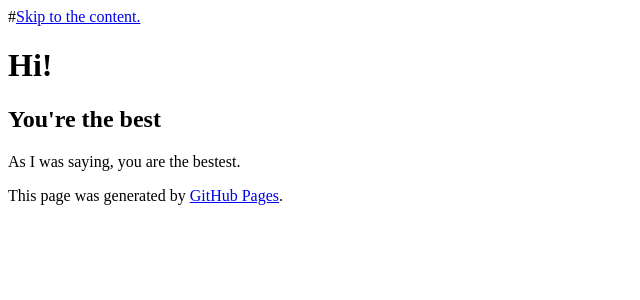
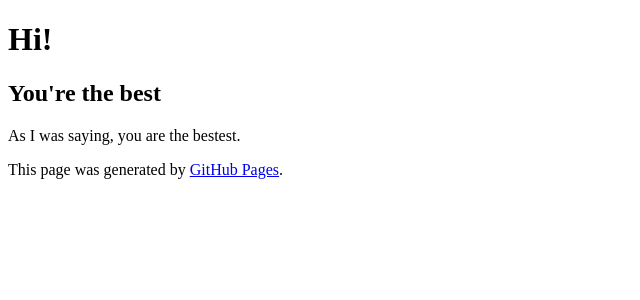
Before and after one commit to siddharthngandhi/siddharthngandhi.github.io, a Jekyll site: the page built from index.md, in a window 1280 px wide. Shown: the top 300 px of the page, without its empty margins (0-640 px from the left). Built offline with Jekyll 4.4.1, drawn with Linux system fonts in a browser that asks for light colours; the repository's description, which GitHub fills in, is left out.

Commit message:
Update default.html

```diff
--- a/_layouts/default.html
+++ b/_layouts/default.html
@@ -20,7 +20,7 @@
     <link rel="stylesheet" href="{{ '/assets/css/style.css?v=' | append: site.github.build_revision | relative_url }}">
   </head>
   <body>
-    #<a id="skip-to-content" href="#content">Skip to the content.</a>
+    <!--<a id="skip-to-content" href="#content">Skip to the content.</a>-->
 
     <header class="page-header" role="banner">
       <h1 class="project-name">{{ page.title | default: site.title | default: site.github.repository_name }}</h1>
```
